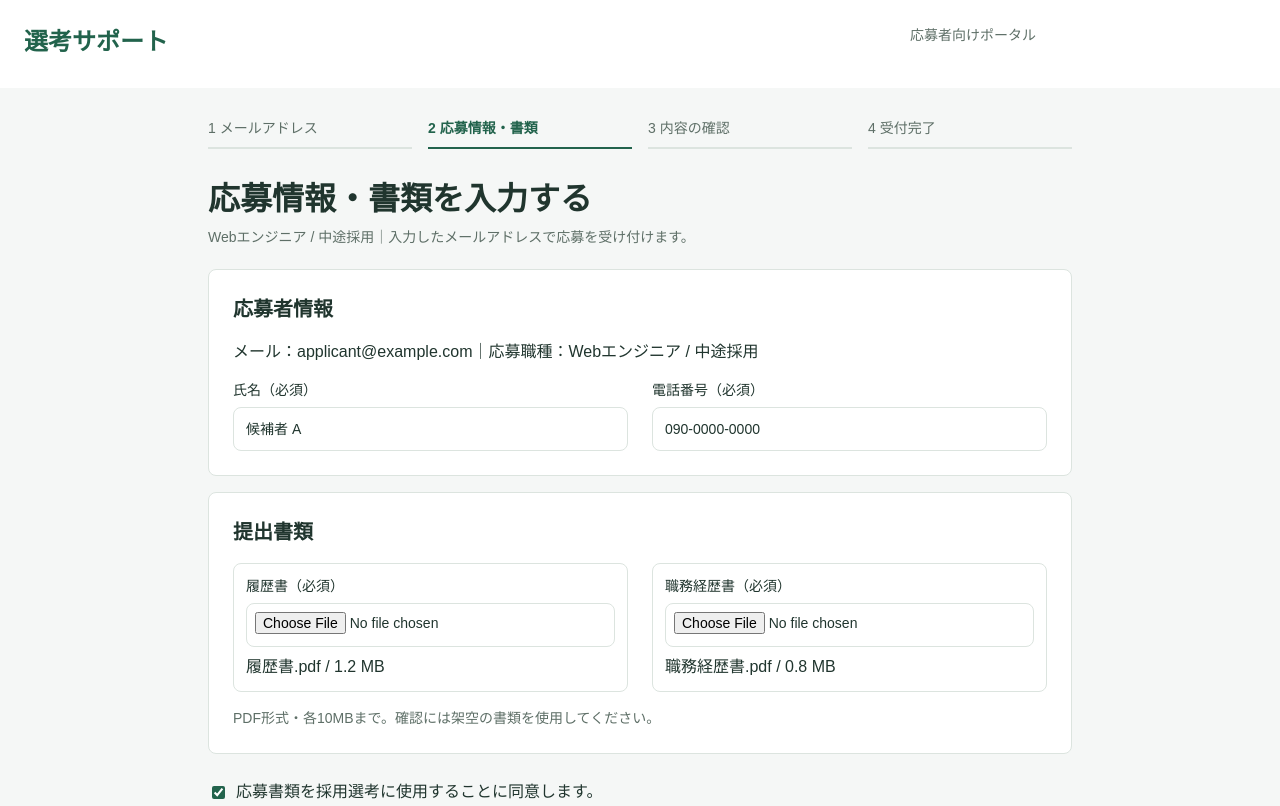
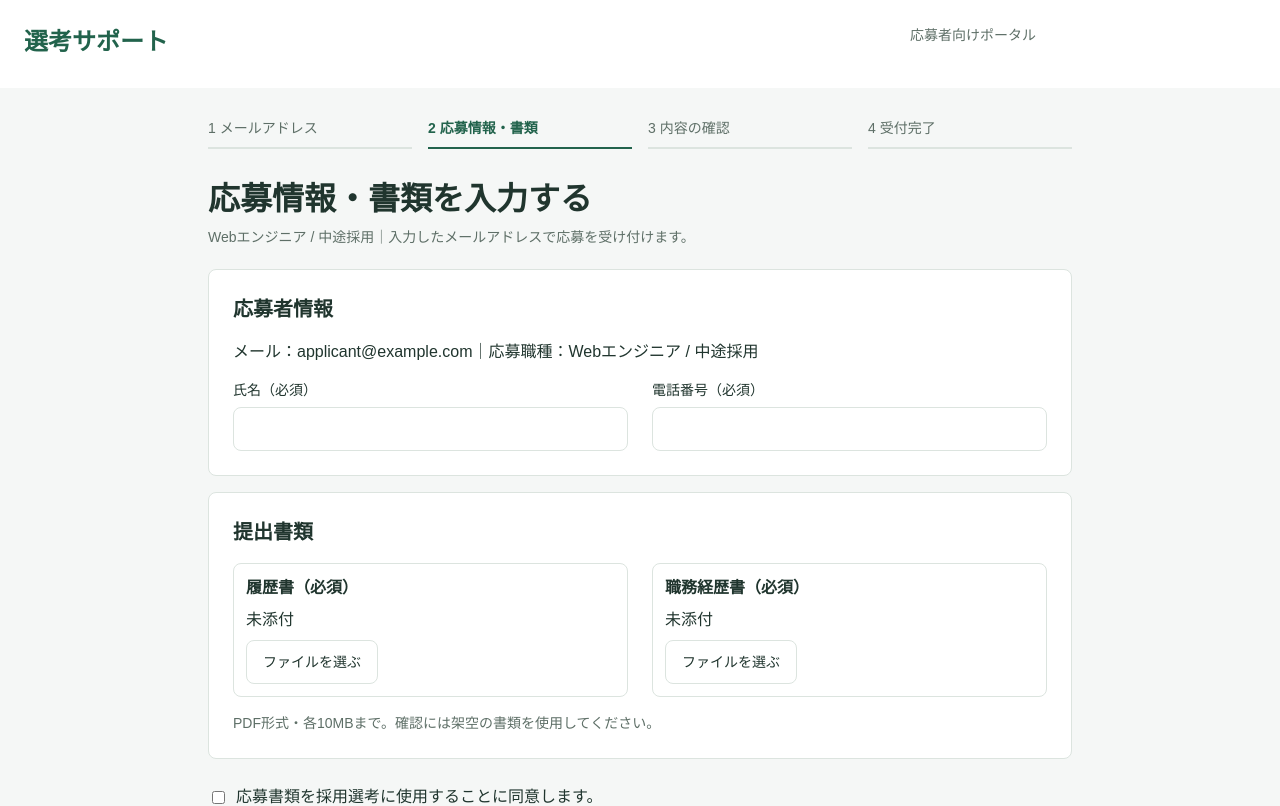
Before and after one commit to Cookie12734/206-3, a Next.js app in the folder frontend/: page /apply/mid-career/form in a window 1280 px wide. Shown: the top 806 px of the page. Built offline with nearby package versions, Linux system fonts and the light colour scheme.

Commit message:
応募書類の選択・差し替えと初回同意の表示を修正

```diff
--- a/frontend/app/apply/_components/application-flow.tsx
+++ b/frontend/app/apply/_components/application-flow.tsx
@@ -1,6 +1,6 @@
 "use client";
 
-import { useCallback, useState, useSyncExternalStore, type FormEvent } from "react";
+import { useCallback, useId, useState, useSyncExternalStore, type FormEvent } from "react";
 import { useRouter } from "next/navigation";
 import { ActionLink, Actions, Button, Details, Field, Heading, Notice, Panel, Screen } from "../../_components/screen";
 import { useDemoValue } from "../../_lib/demo-storage";
@@ -49,21 +49,28 @@ function Upload({ label, file, setFile, optional = false }: {
   label: string; file: DocumentSummary | null; setFile: (file: DocumentSummary | null) => void; optional?: boolean;
 }) {
   const [error, setError] = useState("");
+  const statusId = useId();
   return <div className={styles.upload}>
-    <Field label={label}><input type="file" accept=".pdf,application/pdf" required={!optional && !file}
+    <strong>{label}</strong>
+    <span id={statusId} aria-live="polite">{file ? documentLabel(file) : "未添付"}</span>
+    <Actions><label className={styles.filePicker}>
+      {file ? "差し替える" : "ファイルを選ぶ"}
+      <input type="file" aria-label={label + (file ? "を差し替える" : "を選ぶ")} aria-describedby={statusId}
+        accept=".pdf,application/pdf" required={!optional && !file}
       onChange={(event) => {
         const selected = event.target.files?.[0];
         if (!selected) return;
+        event.target.value = "";
         if (!selected.name.toLowerCase().endsWith(".pdf") || selected.size > 10 * 1024 * 1024 || selected.size === 0) {
-          event.target.value = "";
           setError("10MB以下のPDFファイルを選択してください。");
           return;
         }
         setError("");
         setFile({ name: selected.name, size: selected.size });
-      }} /></Field>
-    <span>{documentLabel(file)}</span>
-    {optional && file && <Actions><Button onClick={() => setFile(null)}>添付を取り消す</Button></Actions>}
+      }} />
+    </label>
+      {optional && file && <Button onClick={() => { setFile(null); setError(""); }}>添付を取り消す</Button>}
+    </Actions>
     {error && <Notice tone="error">{error}</Notice>}
   </div>;
 }
@@ -79,7 +86,10 @@ export function ApplicationFlow({ type, surveyId = sampleId, stage }: Props & {
   const [decision] = useDemoValue<Decision | null>("candidate-decision", null);
   const [changes, setChanges] = useState<Application>();
   const [error, setError] = useState("");
-  const display = changes ?? draft ?? (editing && saved ? saved.application : { ...sampleApplication(type, stage === "edit/confirm"), email });
+  const initial: Application = editing
+    ? saved?.application ?? sampleApplication(type, stage === "edit/confirm")
+    : { name: "", email, phone: "", resume: null, history: null, consent: false };
+  const display = changes ?? draft ?? initial;
   const submission = saved ?? sampleSubmission(type, stage === "edit/received");
   const next = (path: Stage) => linked(`/apply/${type}/${path}`, surveyId);
   const role = recruitmentLabels[type];
@@ -176,6 +186,12 @@ export function ApplicationFlow({ type, surveyId = sampleId, stage }: Props & {
     </Screen>;
   }
 
+  if (stage === "confirm" && !draft) return <Screen portal>
+    <Heading title="応募内容を確認する" description={job} />
+    <Notice>応募者情報と提出書類を入力すると、ここで内容を確認できます。</Notice>
+    <Actions><ActionLink tone="primary" href={next("form")}>応募情報の入力へ進む</ActionLink></Actions>
+  </Screen>;
+
   if (stage === "confirm" || stage === "edit/confirm") return <Screen portal>
     {!editing && <Steps active={2} />}
     <Heading title={editing ? "変更内容を確認する" : "応募内容を確認する"} description={`${job}｜送信する内容を確認してください。`} />
--- a/frontend/app/apply/_components/application.module.css
+++ b/frontend/app/apply/_components/application.module.css
@@ -21,6 +21,20 @@ main.login {
 button.loginSubmit { min-height: 48px; }
 .pair { display: grid; grid-template-columns: repeat(2, minmax(0, 1fr)); gap: 24px; }
 .upload { display: grid; gap: 8px; padding: 12px; border: 1px solid var(--color-border); border-radius: 8px; }
+.filePicker {
+  position: relative;
+  display: inline-flex;
+  align-items: center;
+  padding: 8px 16px;
+  min-height: 44px;
+  border: 1px solid var(--color-input-border);
+  border-radius: var(--radius-control);
+  font-size: 14px;
+  cursor: pointer;
+  overflow: hidden;
+}
+.filePicker input { position: absolute; inset: 0; width: 100%; height: 100%; opacity: 0; cursor: pointer; }
+.filePicker:has(:focus-visible) { outline: 2px solid currentColor; outline-offset: 2px; }
 .checkbox { display: flex; gap: 8px; align-items: center; min-height: 44px; }
 .footer { color: var(--color-text-muted); font-size: 14px; margin: 0; }
 @media (max-width: 550px) {
```
